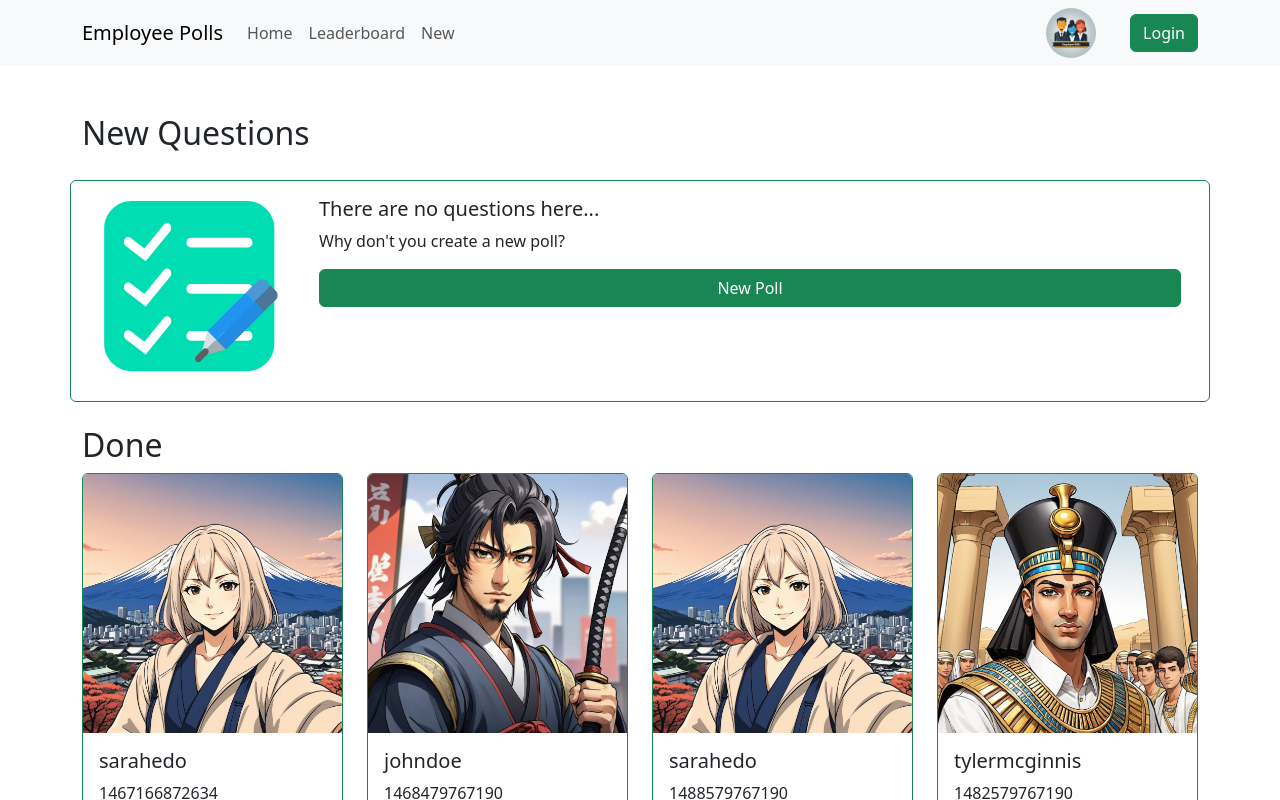
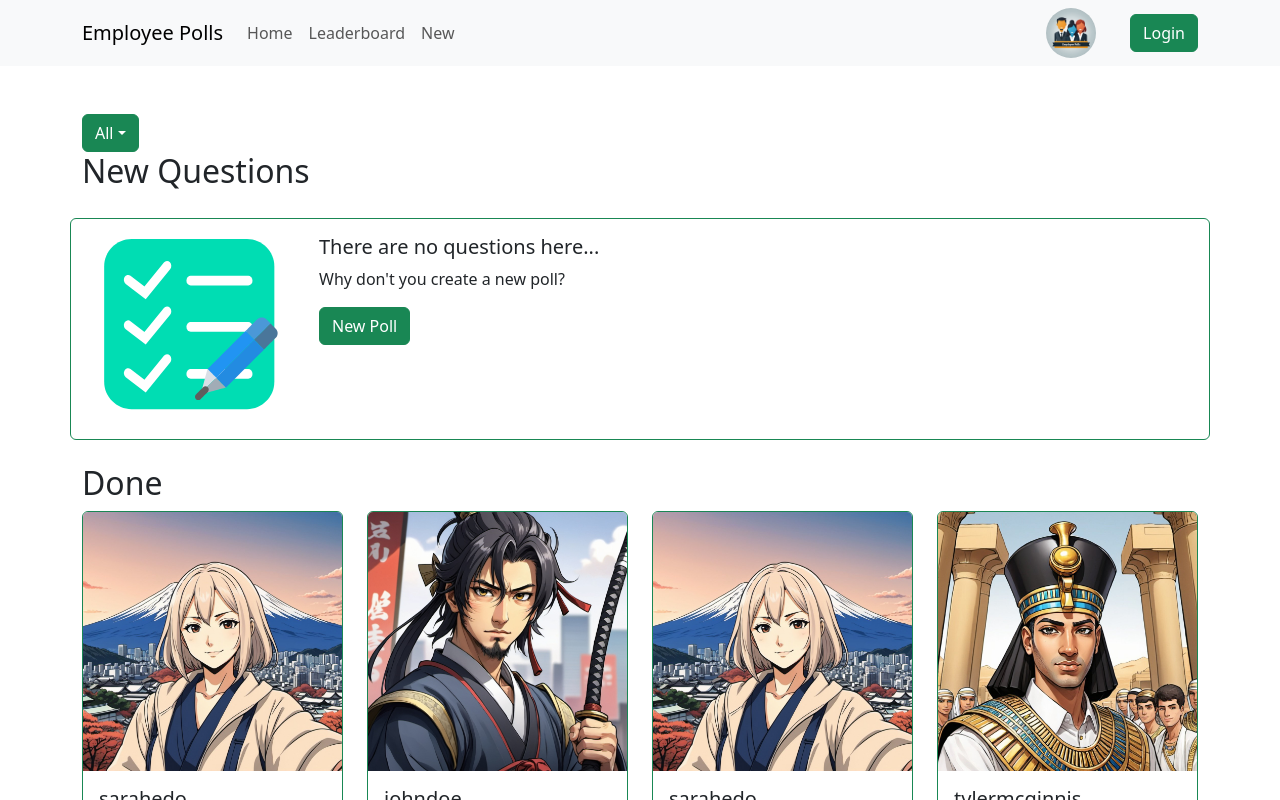
Before and after one commit to CurtesMalteser/react-nd, a React (Create React App) app in the folder employee-polls-app/: page / in a window 1280 px wide. Shown: the top 800 px of the page. Built offline with nearby package versions, Linux system fonts and the light colour scheme.

Commit message:
Applies filter as per the specs

```diff
--- a/employee-polls-app/src/components/question/NoQuestionsPlaceholder.tsx
+++ b/employee-polls-app/src/components/question/NoQuestionsPlaceholder.tsx
@@ -1,5 +1,3 @@
-import Row from "react-bootstrap/esm/Row";
-import Col from "react-bootstrap/esm/Col";
 import Button from "react-bootstrap/esm/Button";
 import Card from 'react-bootstrap/Card';
 import Lottie, { LottieRefCurrentProps } from "lottie-react";
@@ -36,7 +34,7 @@ function NoQuestionsPlaceholder() {
             <Card.Body>
                 <Card.Title>There are no questions here...</Card.Title>
                 <Card.Text>Why don't you create a new poll?</Card.Text>
-                <Button className="w-100" variant="success" onClick={navigateToNewPool}>New Poll</Button>
+                <Button variant="success" onClick={navigateToNewPool}>New Poll</Button>
             </Card.Body>
         </Card>
     )
--- /dev/null
+++ b/employee-polls-app/src/components/question/QuestionBoardFilter.tsx
@@ -0,0 +1,51 @@
+import { useEffect, useState } from "react";
+import { useAppDispatch, useAppSelector } from "../../app/hooks";
+import {
+    questionsFilter as questionsFilterSelector,
+    setFilter,
+} from "../../features/questions/questionsSlice";
+import Dropdown from 'react-bootstrap/Dropdown';
+
+function QuestionBoardFilter() {
+
+    const [currentFilter, setCurrentFilter] = useState("All");
+
+    const dispatch = useAppDispatch();
+    const questionFilter = useAppSelector(questionsFilterSelector);
+
+    const dispatchFilter = (filter: "all" | "answered" | "new") => {
+        dispatch(setFilter(filter));
+    }
+
+    useEffect(() => {
+        switch (questionFilter) {
+            case "all":
+                setCurrentFilter("All");
+                break;
+            case "new":
+                setCurrentFilter("New");
+                break;
+            case "answered":
+                setCurrentFilter("Done");
+                break;
+            default:
+                setCurrentFilter("All");
+        }
+    }, [questionFilter]);
+
+    return (
+        <Dropdown>
+            <Dropdown.Toggle variant="success" id="dropdown-basic">
+                {currentFilter}
+            </Dropdown.Toggle>
+
+            <Dropdown.Menu>
+                <Dropdown.Item onClick={() => dispatchFilter("all")}>All</Dropdown.Item>
+                <Dropdown.Item onClick={() => dispatchFilter("new")}>New</Dropdown.Item>
+                <Dropdown.Item onClick={() => dispatchFilter("answered")}>Done</Dropdown.Item>
+            </Dropdown.Menu>
+        </Dropdown>
+    );
+}
+
+export default QuestionBoardFilter;
--- a/employee-polls-app/src/features/questions/questionsSlice.ts
+++ b/employee-polls-app/src/features/questions/questionsSlice.ts
@@ -11,11 +11,13 @@ import Question from '../../utils/question';
 export interface QuestionsState {
     questions: Question[];
     status: 'idle' | 'loading' | 'failed';
+    filter: 'all'| 'answered' | 'new';
 }
 
 const initialState: QuestionsState = {
     questions: [],
     status: 'idle',
+    filter: 'all',
 };
 
 // The function below is called a thunk and allows us to perform async logic. It
@@ -52,7 +54,11 @@ export const questionsSlice = createSlice({
     name: 'questions',
     initialState,
     // The `reducers` field lets us define reducers and generate associated actions
-    reducers: {},
+    reducers: {
+        setFilter: (state, action: PayloadAction<QuestionsState['filter']>) => {
+            state.filter = action.payload;
+        },
+    },
     // The `extraReducers` field lets the slice handle actions defined elsewhere,
     // including actions generated by createAsyncThunk or in other slices.
     extraReducers: (builder) => {
@@ -82,6 +88,8 @@ export const questionsSlice = createSlice({
 
 export const status = (state: RootState) => state.questionsState.status;
 export const allQuestions = (state: RootState) => state.questionsState.questions;
+export const questionsFilter = (state: RootState) => state.questionsState.filter;
+export const setFilter = questionsSlice.actions.setFilter;
 
 export const newQuestions = createSelector(
     (state: RootState) => state.questionsState.questions,
--- a/employee-polls-app/src/features/testUtils.ts
+++ b/employee-polls-app/src/features/testUtils.ts
@@ -19,6 +19,7 @@ function getDefaultState(overrides: Partial<RootState> = {}): RootState {
         questionsState: {
             questions: [],
             status: 'idle' as const,
+            filter: 'all' as const,
         },
         answerState: {
             status: 'idle' as const,
--- a/employee-polls-app/src/pages/HomePage.tsx
+++ b/employee-polls-app/src/pages/HomePage.tsx
@@ -5,16 +5,19 @@ import {
     newQuestions as newQuestionsReducer,
     answeredQuestions,
     status as fetchQuestionsStatus,
+    questionsFilter as questionsFilterSelector,
 } from "../features/questions/questionsSlice";
 import QuestionsBoard from "../components/QestionsBoard";
 import { Container } from "react-bootstrap";
 import ComponentLoader from "../components/loader/ComponentLoader";
+import QuestionBoardFilter from "../components/question/QuestionBoardFilter";
 
 export default function HomePage() {
 
     const dispatch = useAppDispatch();
     const newQuestions = useAppSelector(newQuestionsReducer);
     const doneQuestions = useAppSelector(answeredQuestions);
+    const questionFilter = useAppSelector(questionsFilterSelector);
     const questionStatus = useAppSelector(fetchQuestionsStatus);
 
     useEffect(() => {
@@ -25,8 +28,9 @@ export default function HomePage() {
 
     return (
         <Container>
-            <QuestionsBoard title="New Questions" questions={newQuestions} />
-            <QuestionsBoard title="Done" questions={doneQuestions} />
+            <QuestionBoardFilter />
+            { (questionFilter === 'all' || questionFilter === 'new' ) &&  <QuestionsBoard title="New Questions" questions={newQuestions} />}
+            { (questionFilter === 'all' || questionFilter === 'answered' ) && <QuestionsBoard title="Done" questions={doneQuestions} /> }
         </Container>
     );
 }
```
Also changed, not shown: 1 other file (tests, documents, lock files or other folders).
